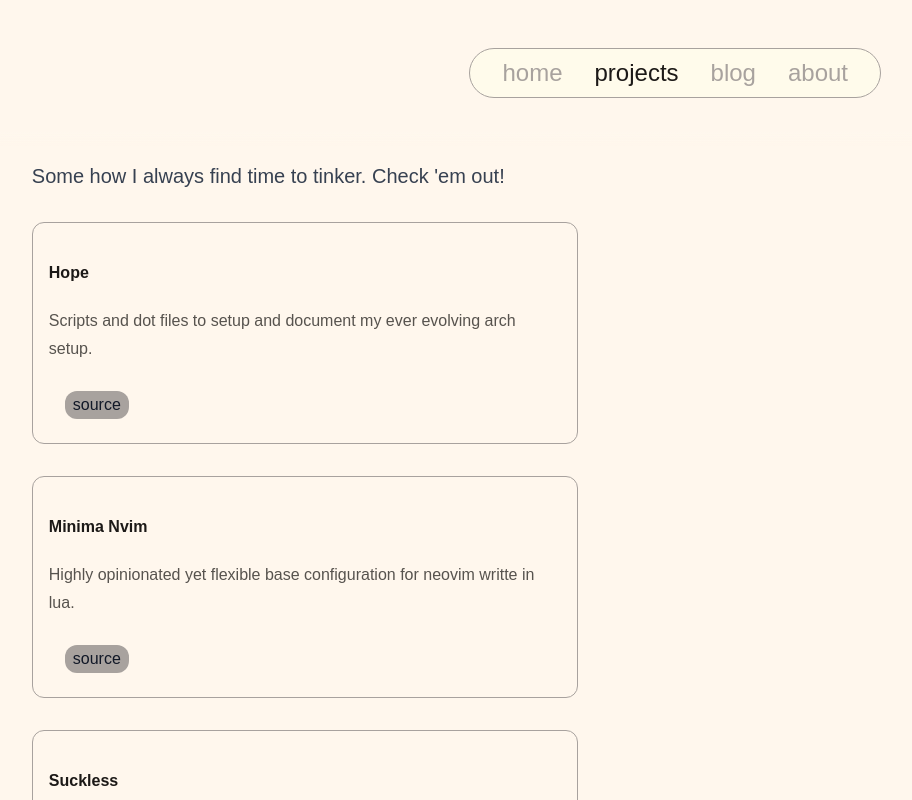
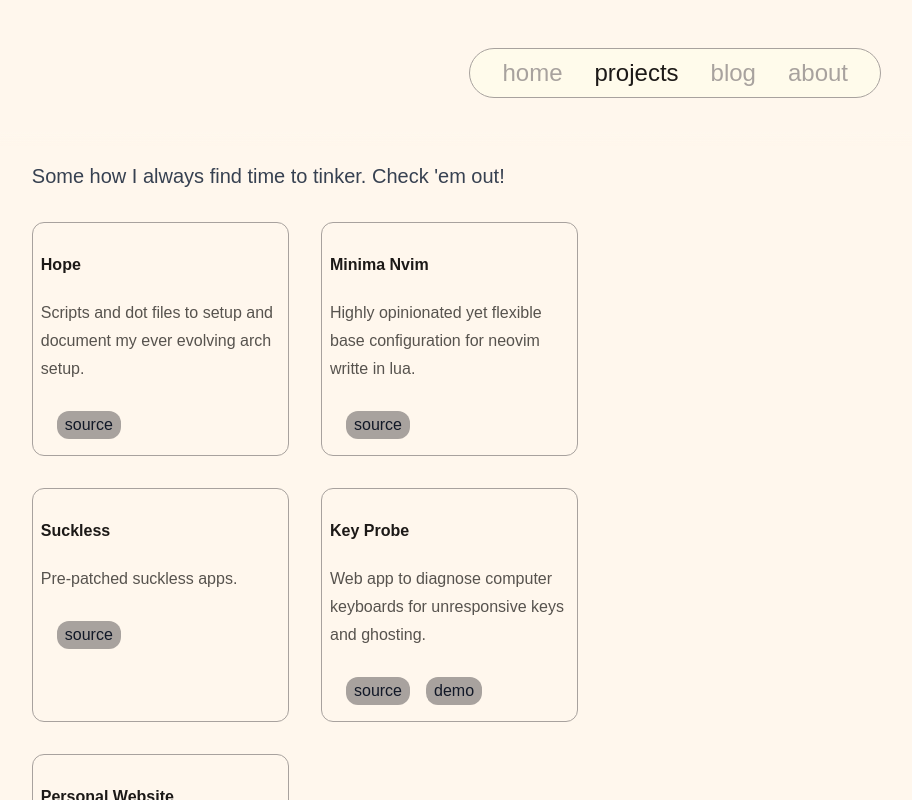
Before and after one commit to commitsovercoffee/pages, a SvelteKit app: page /projects in a window 1280 px wide. Shown: the top 800 px of the page, without its empty margins (335-1247 px from the left). Built offline with nearby package versions, Linux system fonts and the light colour scheme.

Commit message:
fixes project cards

```diff
--- a/src/routes/projects/+page.svelte
+++ b/src/routes/projects/+page.svelte
@@ -2,16 +2,16 @@
 	import * as content from './content';
 
 	const tagStyle =
-		'no-underline px-2 mx-2 rounded-xl bg-stone-400  hover:bg-stone-900 hover:text-orange-50 transition-colors duration-200 ease-in ';
+		'no-underline px-2 mx-2 rounded-xl bg-stone-400 hover:bg-stone-900 hover:text-orange-50 transition-colors duration-200 ease-in ';
 </script>
 
 <section class="prose mx-auto">
 	<p class="m-4 text-xl 2xl:text-2xl">Some how I always find time to tinker. Check 'em out!</p>
 
-	<div class="flex flex-wrap">
+	<div class="grid grid-cols-1 sm:grid-cols-2">
 		{#each content.projects as project}
 			<div
-				class="m-4 p-4 border border-stone-400 rounded-xl flex flex-col grow justify-betwen hover:-translate-y-3 hover:shadow-lg hover:shadow-stone-400 transition-all duration-200 ease-in-out"
+				class=" m-4 p-2 border border-stone-400 rounded-xl flex flex-col grow justify-betwen hover:-translate-y-3 hover:shadow-lg hover:shadow-stone-400 transition-all duration-200 ease-in-out"
 			>
 				<div>
 					<p class="text-stone-900 font-semibold">
```
